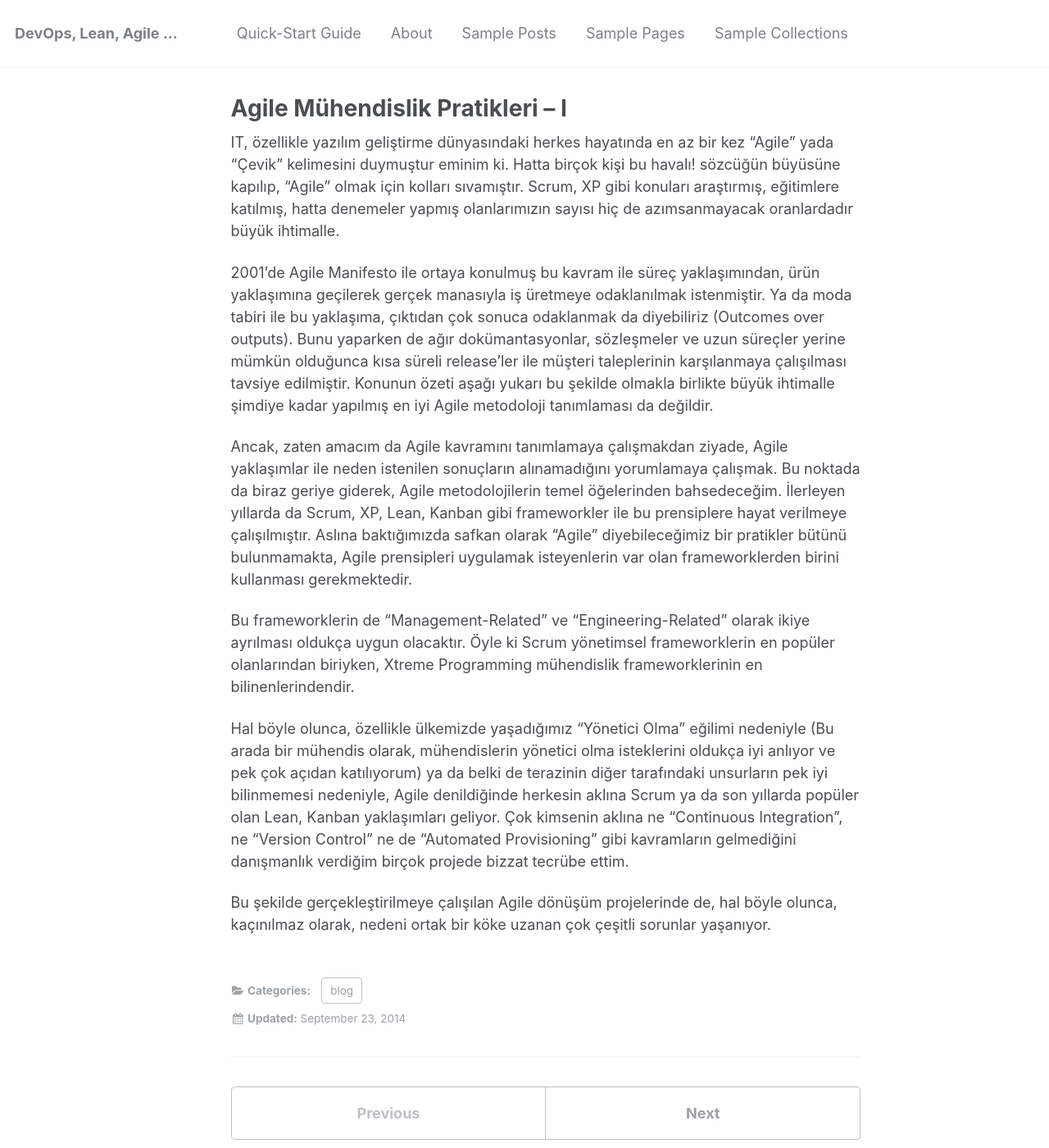
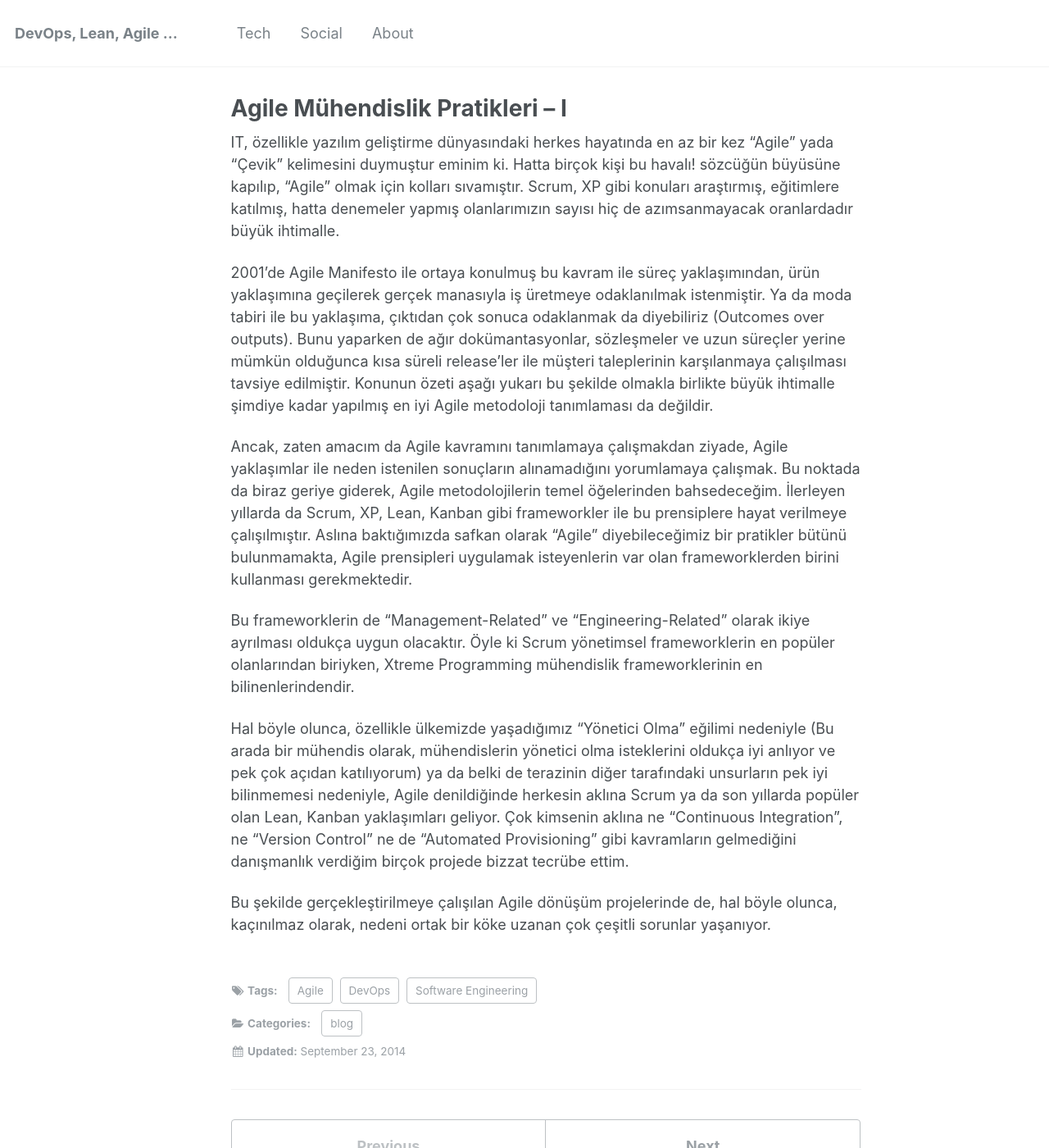
Before and after one commit to berkdulger/berkdulger.github.io, a Jekyll site: the page built from _posts/2014-09-23-agile-muhendislik-pratikleri-i.markdown, in a window 1280 px wide and 1400 px high. Shown: the whole window at 82% size. Built offline with Jekyll 4.4.1, drawn with Linux system fonts in a browser that asks for light colours.

Commit message:
BDD Concept Post

```diff
--- a/_data/navigation.yml
+++ b/_data/navigation.yml
@@ -1,16 +1,11 @@
 # main links links
 main:
-  - title: "Quick-Start Guide"
-    url: https://mmistakes.github.io/minimal-mistakes/docs/quick-start-guide/
+
+  - title: "Tech"
+    url: https://berkdulger.github.io/blog/
+
+  - title: "Social"
+    url: https://github.com/berkdulger/
 
   - title: "About"
-    url: https://mmistakes.github.io/minimal-mistakes/
-
-  - title: "Sample Posts"
-    url: https://mmistakes.github.io/minimal-mistakes/year-archive/
-
-  - title: "Sample Pages"
-    url: https://mmistakes.github.io/minimal-mistakes/page-archive/
-
-  - title: "Sample Collections"
-    url: https://mmistakes.github.io/minimal-mistakes/collection-archive/
+    url: https://berkdulger.github.io/about/
--- a/_posts/2014-09-23-agile-muhendislik-pratikleri-i.markdown
+++ b/_posts/2014-09-23-agile-muhendislik-pratikleri-i.markdown
@@ -3,6 +3,10 @@ title: Agile Mühendislik Pratikleri – I
 date: 2014-09-23 12:37:00 Z
 categories:
 - blog
+tags:
+- "Agile"
+- "DevOps"
+- "Software Engineering"
 layout: single
 ---
 
```
Also changed, not shown: _posts/2016-11-01-behavior-driven-development-concept.md (+1 -1 lines), 1 other file.
